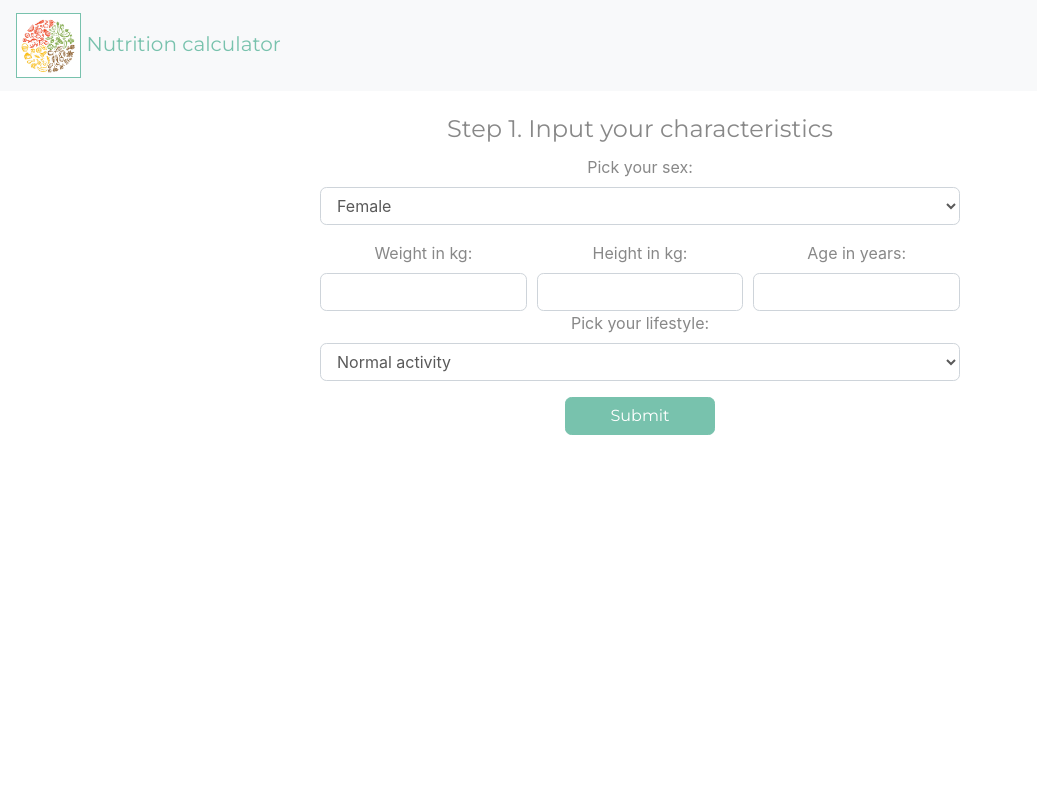
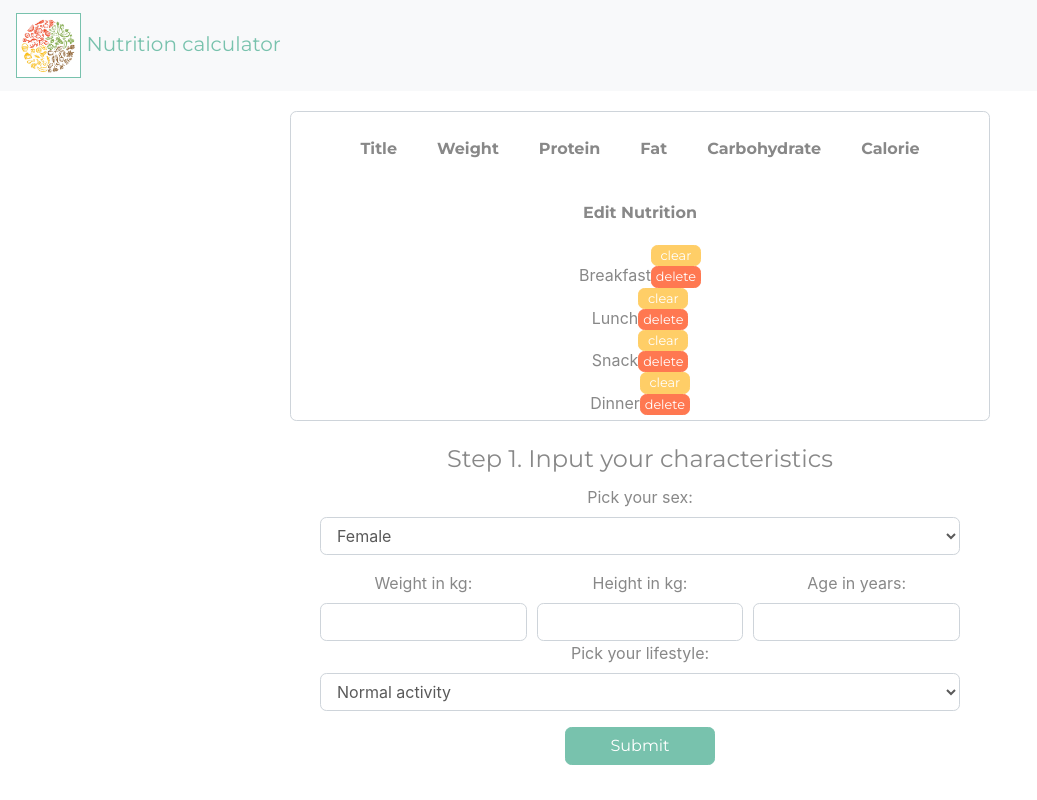
Before and after one commit to laiola/nutrition-calculator, a React (Create React App) app: page / in a window 1280 px wide. Shown: the whole page, without its empty margins (0-1037 px from the left). Built offline with nearby package versions, Linux system fonts and the light colour scheme.

Commit message:
added meal table [wip]

```diff
--- a/src/App.js
+++ b/src/App.js
@@ -10,6 +10,7 @@ import { NutritionDisplay } from "./components/nutrition-display/NutritionDispla
 import { Header } from "./components/header/Header";
 
 import 'bootswatch/dist/minty/bootstrap.css';
+import MealTable from "./components/table/MealTable";
 
 class App extends Component {
   constructor(props) {
@@ -67,6 +68,7 @@ class App extends Component {
     return (
       <div>
         <Header/>
+        <MealTable/>
         <Characteristics
           sex={this.state.sex}
           activity={this.state.activity}
--- /dev/null
+++ b/src/components/container/EatingContainer.css
@@ -0,0 +1,14 @@
+.eating-buttons button {
+    display: block;
+    font-size: 0.8em;
+    width: 50px;
+    padding: 0;
+}
+
+.eating-title {
+    display: inline-block;
+}
+
+.eating-buttons {
+    display: inline-block;
+}
--- /dev/null
+++ b/src/components/container/EatingContainer.js
@@ -0,0 +1,29 @@
+import React, { Component } from 'react';
+
+import './EatingContainer.css';
+
+class EatingContainer extends Component {
+    onClear = () => {
+        // todo
+    };
+
+    onRemove = title => () => {
+        this.props.onRemove(title);
+    };
+
+    render() {
+        return (
+            <div className="eating">
+                <div className="eating-title">{this.props.title}</div>
+                <div className="eating-buttons">
+                    <button className="btn btn-warning clear-eating"
+                        onClick={this.onClear}>clear</button>
+                    <button className="btn btn-danger delete-eating"
+                        onClick={this.onRemove(this.props.title)}>delete</button>
+                </div>
+            </div>
+        )
+    }
+}
+
+export default EatingContainer;
--- /dev/null
+++ b/src/components/table/MealTable.css
@@ -0,0 +1,19 @@
+.main-table {
+    text-align: center;
+    width: 50%;
+    min-width: 700px;
+    margin: 20px auto;
+    padding: 5px;
+    border: 1px solid #ced4da;
+    border-radius: 0.4rem;
+}
+
+.table-cell {
+    display: inline-block;
+    margin: 20px;
+}
+
+.table-header {
+    font-family: "Montserrat", -apple-system, system-ui, BlinkMacSystemFont, "Segoe UI", Roboto, "Helvetica Neue", Arial, sans-serif;
+    font-weight: bold;
+}
--- /dev/null
+++ b/src/components/table/MealTable.js
@@ -0,0 +1,71 @@
+import React, { Component } from 'react';
+import EatingContainer from '../container/EatingContainer';
+
+import './MealTable.css';
+
+const headers = ['Title', 'Weight', 'Protein', 'Fat', 'Carbohydrate', 'Calorie', 'Edit Nutrition'];
+const eatings = ['Breakfast', 'Lunch', 'Snack', 'Dinner'];
+const initialEatingContainer = {
+    protein: 0,
+    fat : 0,
+    carbohydrate: 0,
+    weight: 0,
+    calorie: 0
+};
+
+const initialEatingContainers = eatings.map(value => ({
+    value,
+    ...initialEatingContainer
+}));
+
+class MealTable extends Component {
+    constructor(props) {
+        super(props);
+
+        this.state = {
+            eatingContainers : initialEatingContainers,
+        };
+    };
+
+    onRemoveEatingContainer = title => {
+        this.setState({
+            eatingContainers : this.state.eatingContainers.filter(el => el.value !== title)
+        });
+    };
+
+    render() {
+        return (
+            <div className="main-table">
+                <TableRow values={headers} rowClass="table-header" cellClass="table-cell"/>
+                {
+                    this.state.eatingContainers.map((value, i) =>
+                        <EatingContainer key={i + value} title={value.value}
+                            onRemove={this.onRemoveEatingContainer}/>
+                    )
+                }
+            </div>
+        )
+    }
+};
+
+export default MealTable;
+
+export const TableRow = ({ values, rowClass, cellClass, }) => {
+    return (
+        <div className={rowClass}>
+            {
+                values.map((value, i) =>
+                    <TableCell key={i} value={value} className={cellClass}/>
+                )
+            }
+        </div>
+    )
+};
+
+export const TableCell = ({ value, className, }) =>{
+    return (
+        <div className={className}>
+            {value}
+        </div>
+    )
+}
```
